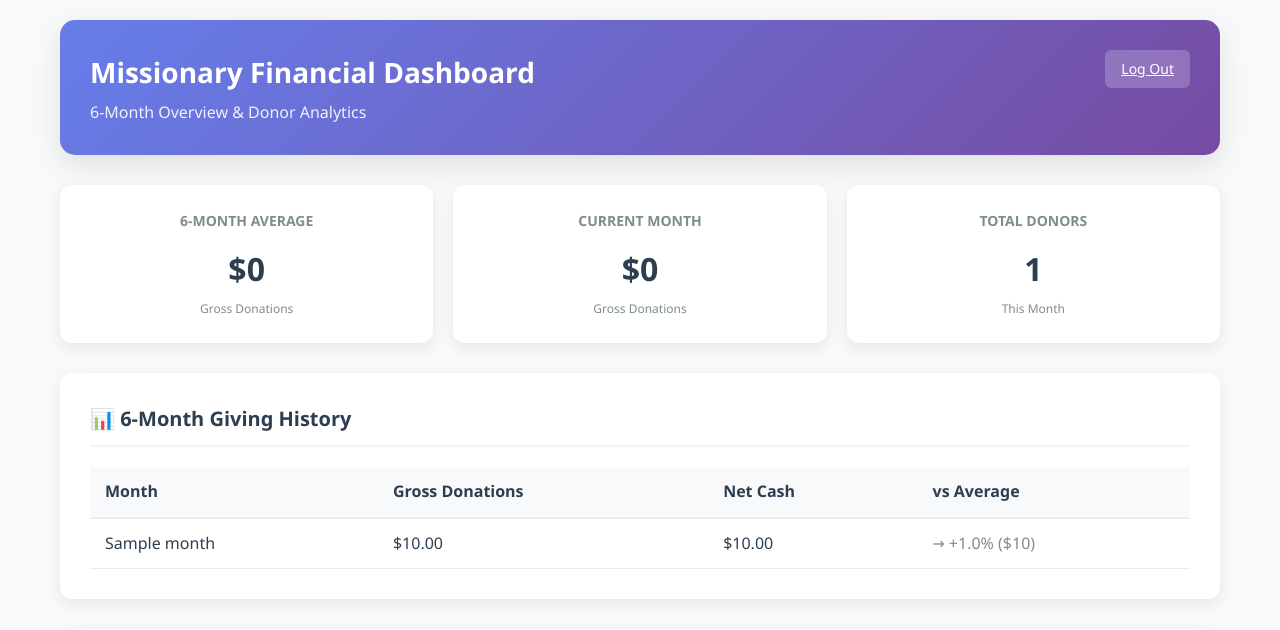
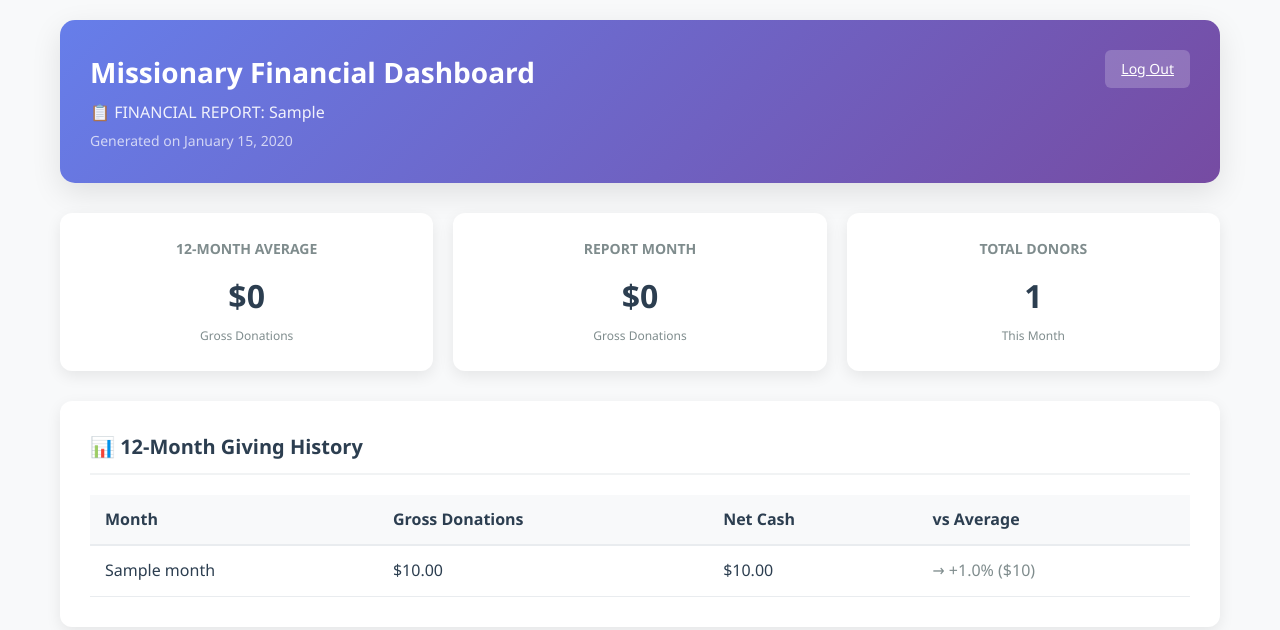
Before and after one commit to tbehman/bimi-report-generator, a Flask app: template templates/dashboard.html in a window 1280 px wide. Shown: the top 630 px of the page. Run offline with Flask 3, Linux system fonts and the light colour scheme; the template is opened without the code that fills it: most values are stand-ins (such as "Sample title", 1, 10 or a date in 2020).

Commit message:
Update dashboard.html

```diff
--- a/templates/dashboard.html
+++ b/templates/dashboard.html
@@ -39,9 +39,15 @@
             margin-bottom: 5px;
         }
 
-        .header p {
+        .header .report-period {
             opacity: 0.9;
             font-size: 16px;
+            margin-bottom: 5px;
+        }
+
+        .header .generated-date {
+            opacity: 0.7;
+            font-size: 14px;
         }
 
         .logout-btn {
@@ -219,19 +225,20 @@
         <div class="header">
             <a href="/logout" class="logout-btn">Log Out</a>
             <h1>Missionary Financial Dashboard</h1>
-            <p>6-Month Overview & Donor Analytics</p>
+            <div class="report-period">📋 FINANCIAL REPORT: {{ report_display }}</div>
+            <div class="generated-date">Generated on {{ current_date.strftime('%B %d, %Y') }}</div>
         </div>
 
         <!-- Summary Cards -->
         <div class="summary-cards">
             <div class="card">
-                <h3>6-MONTH AVERAGE</h3>
+                <h3>12-MONTH AVERAGE</h3>
                 <div class="number">${{ "%.0f"|format(average_gross) }}</div>
                 <div class="subtext">Gross Donations</div>
             </div>
 
             <div class="card">
-                <h3>CURRENT MONTH</h3>
+                <h3>REPORT MONTH</h3>
                 <div class="number">
                     {% if current_month %}
                         ${{ "%.0f"|format(current_month.gross_donations) }}
@@ -249,9 +256,9 @@
             </div>
         </div>
 
-        <!-- 6-Month History -->
+        <!-- 12-Month History -->
         <div class="section">
-            <h2>📊 6-Month Giving History</h2>
+            <h2>📊 12-Month Giving History</h2>
             <table>
                 <thead>
                     <tr>
```
